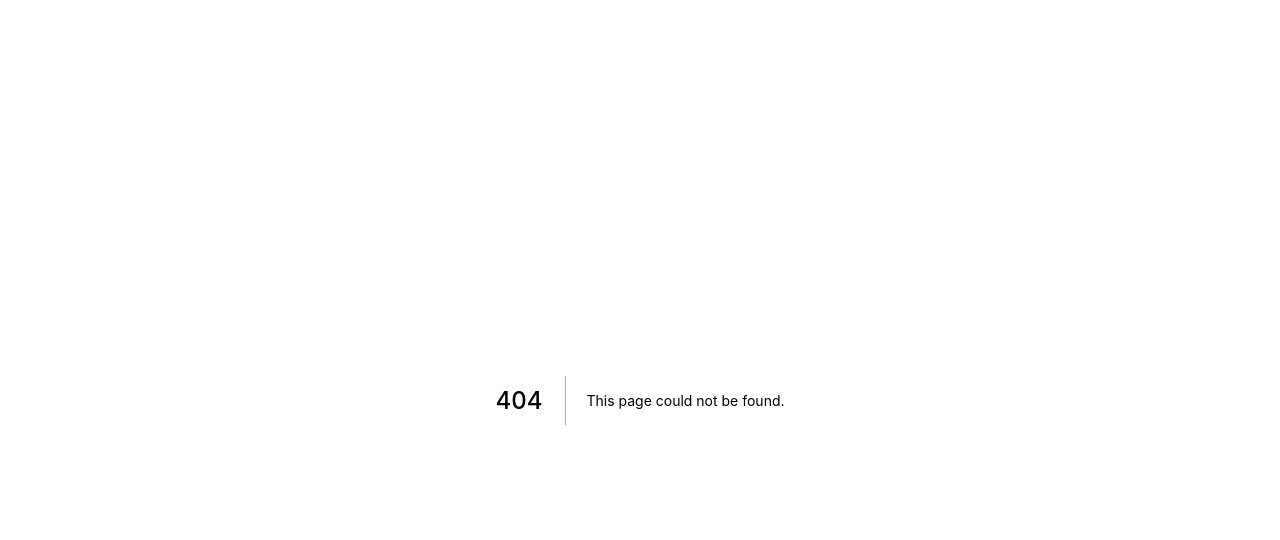
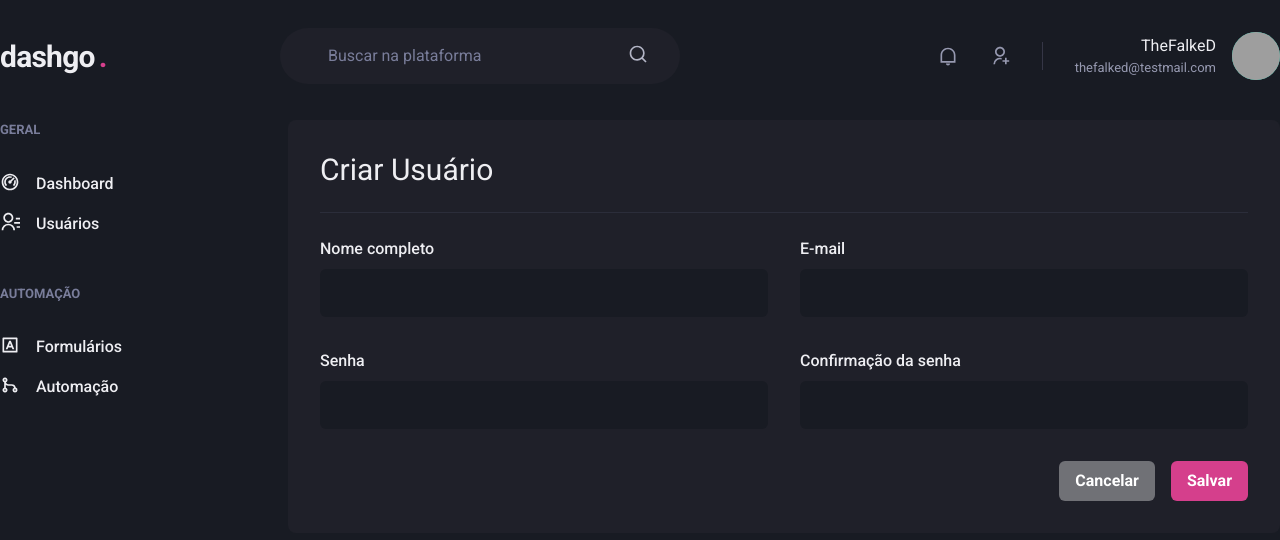
Before and after one commit to thefalked/ignite-04-dashgo, a Next.js app: page /users/create in a window 1280 px wide. Before the commit this address had no page. Shown: the top 540 px of the page. Built offline with nearby package versions, Linux system fonts and the light colour scheme; grey boxes are pictures that could not be loaded.

Commit message:
created form to create a new user

```diff
--- /dev/null
+++ b/src/pages/users/create.tsx
@@ -0,0 +1,57 @@
+import {
+  Box,
+  Button,
+  Divider,
+  Flex,
+  Heading,
+  HStack,
+  SimpleGrid,
+  VStack,
+} from "@chakra-ui/react";
+
+import { Input } from "../../components/Form/Input";
+import { Header } from "../../components/Header";
+import { Sidebar } from "../../components/Sidebar";
+
+export default function CreateUser() {
+  return (
+    <Box>
+      <Header />
+
+      <Flex w="100%" my="6" maxWidth={1280} mx="auto">
+        <Sidebar />
+
+        <Box flex="1" borderRadius="8" bg="gray.800" p="8">
+          <Heading size="lg" fontWeight="normal">
+            Criar Usuário
+          </Heading>
+
+          <Divider my="6" borderColor="gray.700" />
+
+          <VStack spacing="8">
+            <SimpleGrid minChildWidth="240px" spacing="8" w="100%">
+              <Input name="name" label="Nome completo" />
+              <Input name="email" type="email" label="E-mail" />
+            </SimpleGrid>
+
+            <SimpleGrid minChildWidth="240px" spacing="8" w="100%">
+              <Input name="password" type="password" label="Senha" />
+              <Input
+                name="password_confirmation"
+                type="password"
+                label="Confirmação da senha"
+              />
+            </SimpleGrid>
+          </VStack>
+
+          <Flex mt="8" justify="flex-end">
+            <HStack spacing="4">
+              <Button colorScheme="whiteAlpha">Cancelar</Button>
+              <Button colorScheme="pink">Salvar</Button>
+            </HStack>
+          </Flex>
+        </Box>
+      </Flex>
+    </Box>
+  );
+}
```
